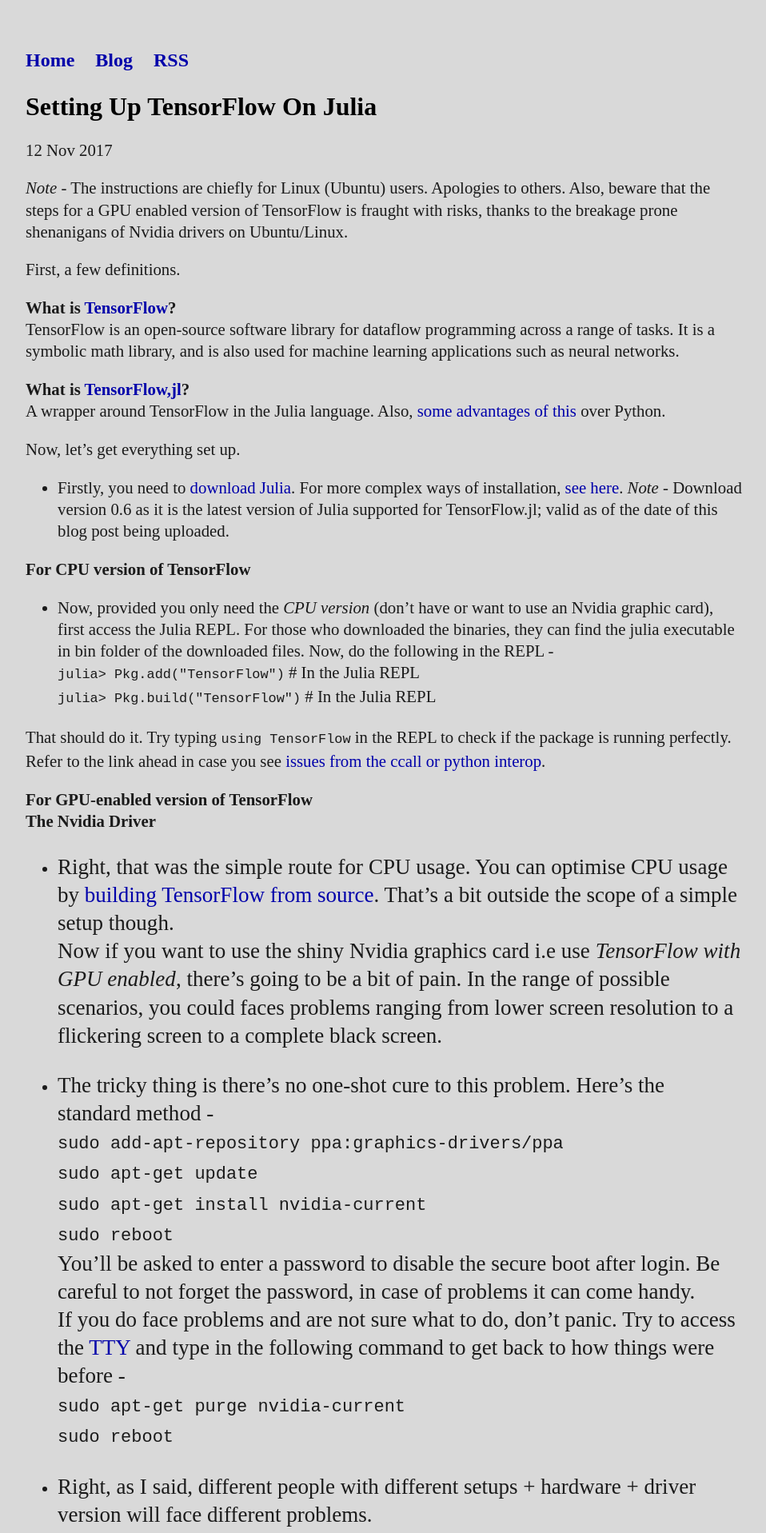
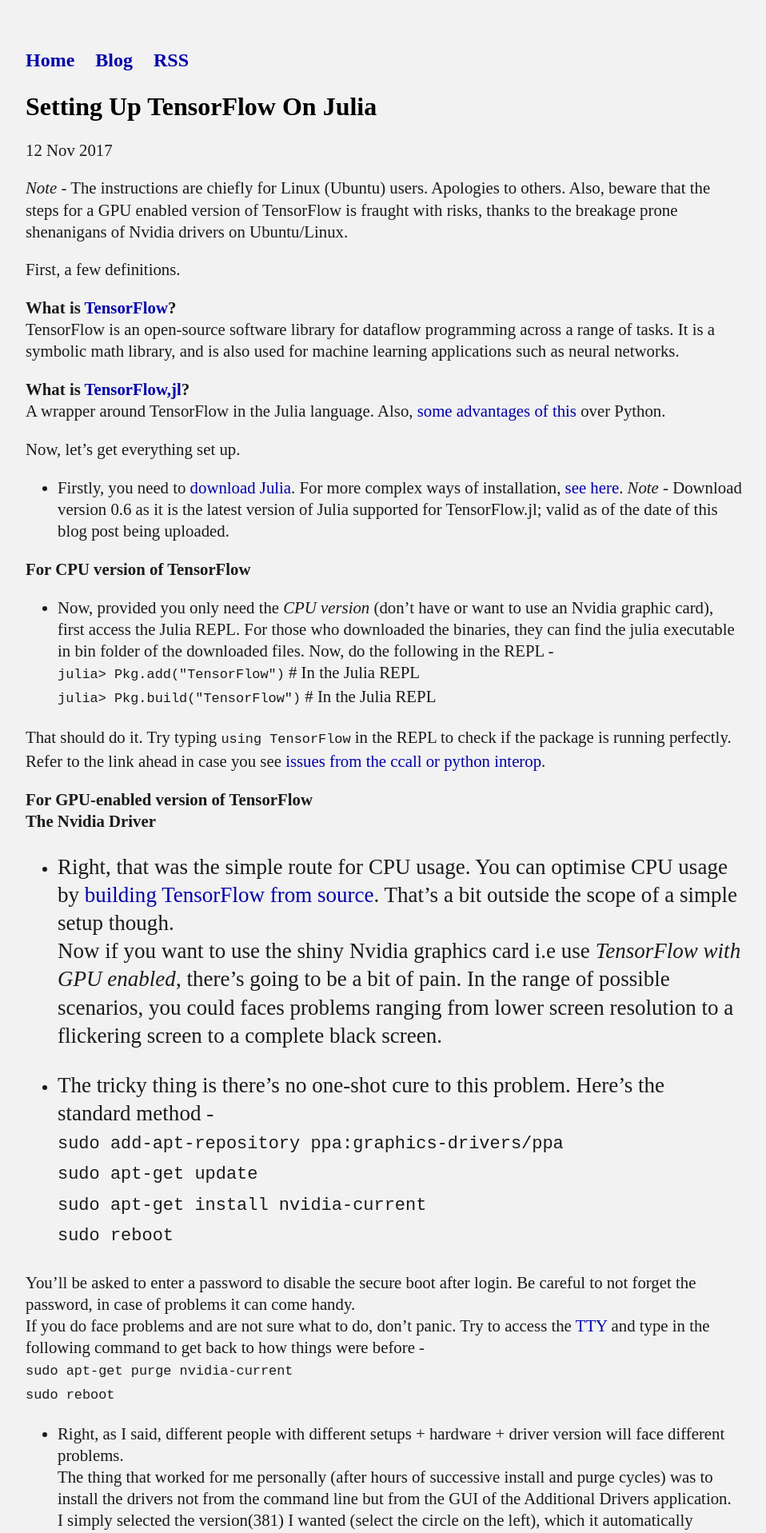
Before and after one commit to TestSubjector/testsubjector.github.io, a Jekyll site: the page built from _posts/2017-11-12-Setting-Up-TensorFlow-On-Julia.md, in a window 1280 px wide. Shown: the top 1917 px of the page at 80% size, without its empty margins (160-1118 px from the left). Built offline with Jekyll 4.4.1, drawn with Linux system fonts in a browser that asks for light colours.

Commit message:
The fixes, part one

```diff
--- a/_posts/2017-11-12-Setting-Up-TensorFlow-On-Julia.md
+++ b/_posts/2017-11-12-Setting-Up-TensorFlow-On-Julia.md
@@ -31,7 +31,6 @@
 
 **For GPU-enabled version of TensorFlow**
 **The Nvidia Driver**
-
 + Right, that was the simple route for CPU usage. You can optimise CPU usage by [building TensorFlow from source](https://malmaud.github.io/TensorFlow.jl/latest/build_from_source.html). That's a bit outside the scope of a simple setup though.
 Now if you want to use the shiny Nvidia graphics card i.e use *TensorFlow with GPU enabled*, there's going to be a bit of pain. In the range of possible scenarios, you could faces problems ranging from lower screen resolution to a flickering screen to a complete black screen.
 
@@ -40,10 +39,11 @@
 `sudo apt-get update`
 `sudo apt-get install nvidia-current`
 `sudo reboot`
+
 You'll be asked to enter a password to disable the secure boot after login. Be careful to not forget the password, in case of problems it can come handy.
 If you do face problems and are not sure what to do, don't panic. Try to access the [TTY](https://askubuntu.com/questions/66195/what-is-a-tty-and-how-do-i-access-a-tty) and type in the following command to get back to how things were before -
 `sudo apt-get purge nvidia-current`
-`sudo reboot `
+`sudo reboot`
 
 + Right, as I said, different people with different setups + hardware + driver version will face different problems.
 The thing that worked for me personally (after hours of successive install and purge cycles) was to install the drivers not from the command line but from the GUI of the Additional Drivers application.
--- a/css/main.css
+++ b/css/main.css
@@ -1,4 +1,4 @@
-body { margin: 60px auto; width: 70%; background-color: #d9d9d9}
+body { margin: 60px auto; width: 70%; background-color: #f2f2f2}
 
 a { text-decoration: none; color: #00a; }
 a:hover { text-decoration: underline; }
```
